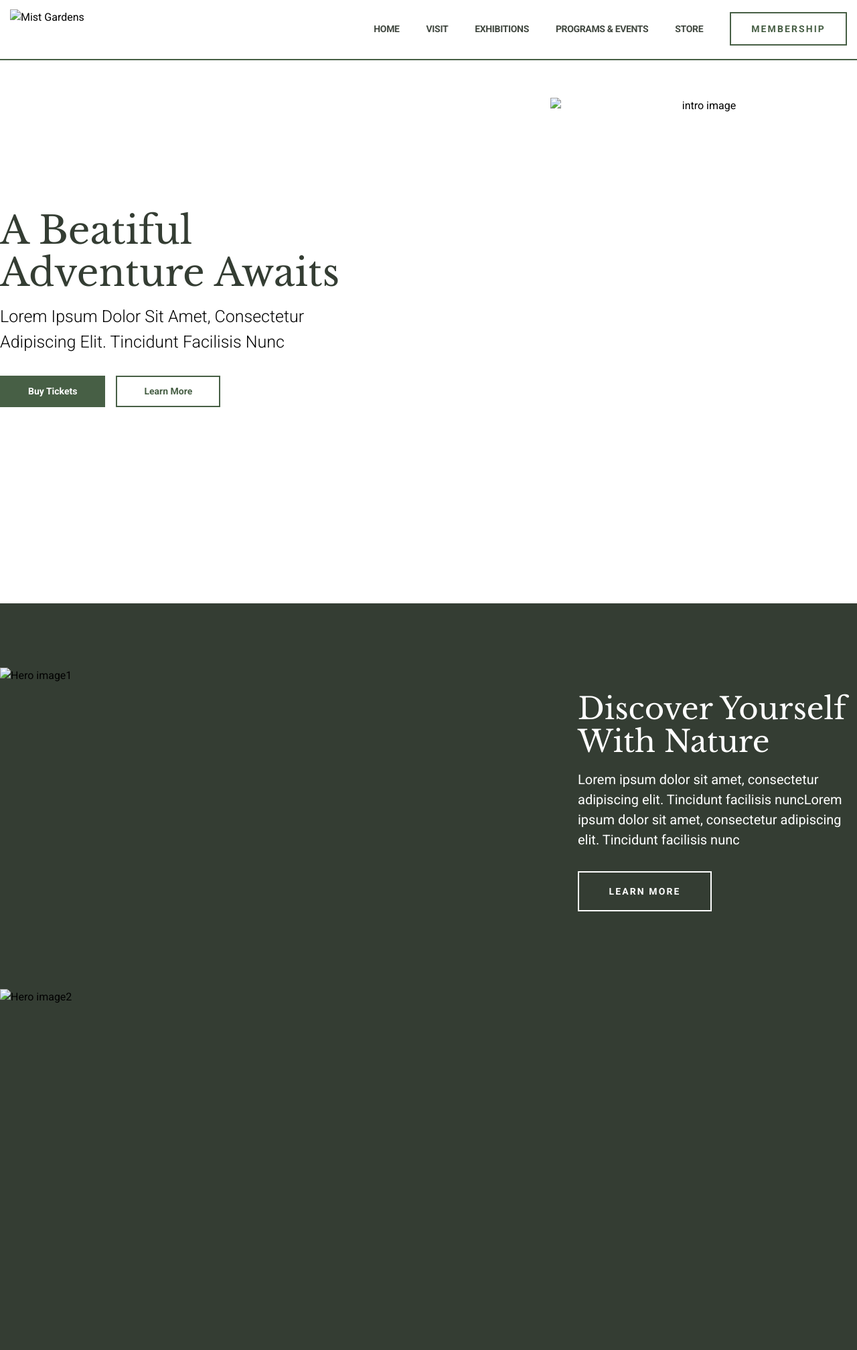
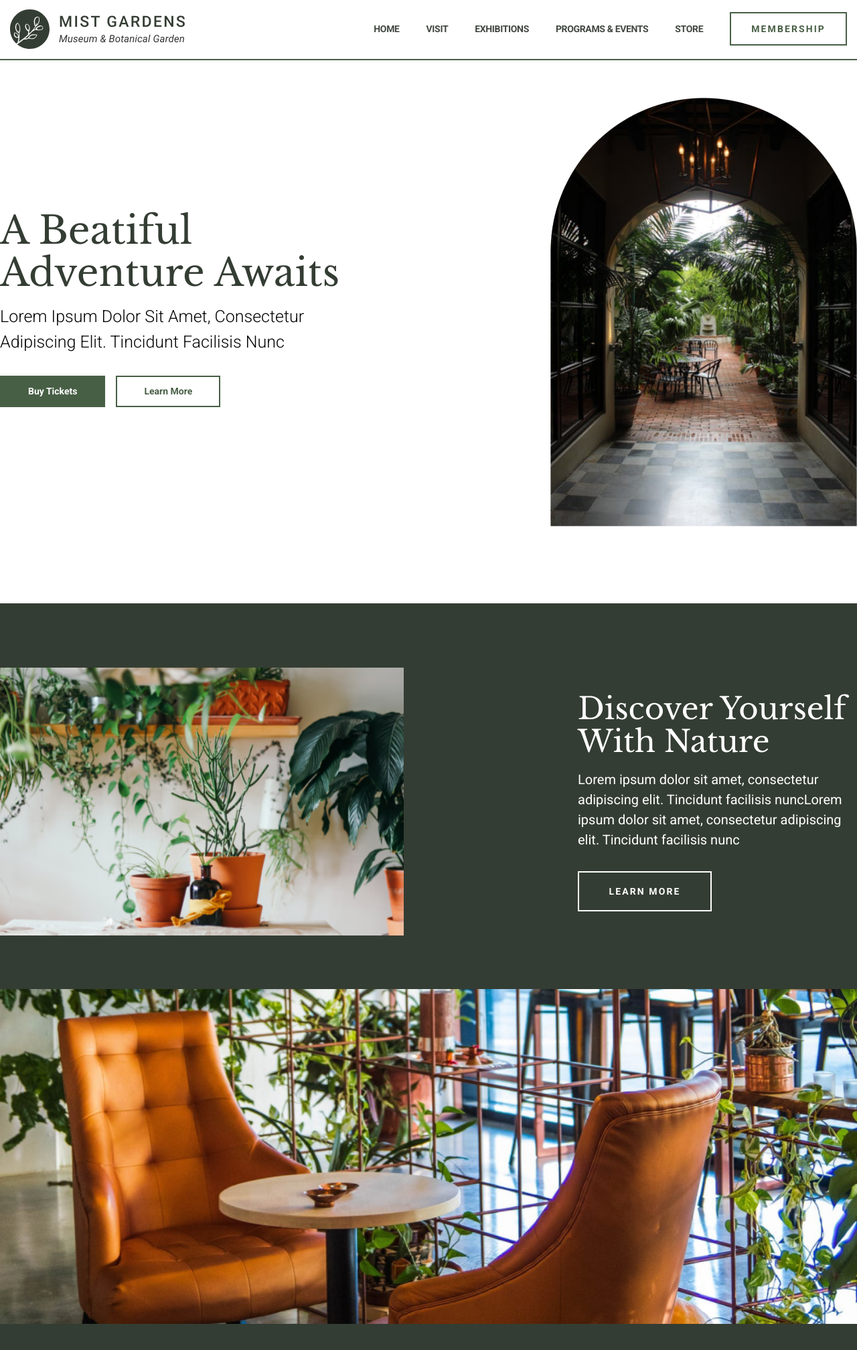
Before and after one commit to sunnatbekweb/Mist-Gardens, a website: page src/index.html in a window 1280 px wide. Shown: the whole page at 67% size. Drawn offline with nearby package versions, Linux system fonts and the light colour scheme; the site is published under a folder, as on GitHub Pages, so addresses that start at the root find nothing.

Commit message:
fixed images

```diff
--- a/src/index.html
+++ b/src/index.html
@@ -5,7 +5,7 @@
     <meta charset="UTF-8">
     <meta http-equiv="X-UA-Compatible" content="IE=edge">
     <meta name="viewport" content="width=device-width, initial-scale=1.0">
-    <link rel="icon" href="/src/assets/icons/favicon.svg">
+    <link rel="icon" href="./assets/icons/favicon.svg">
     <link href="./dist/output.css" rel="stylesheet">
     <title>Mist Gardens</title>
     <link rel="preconnect" href="https://fonts.googleapis.com">
@@ -21,7 +21,7 @@
         <div class="container mx-auto">
             <nav class="flex items-center justify-between border-b-2 border-[#475F45] p-[15px]">
                 <a href="index.html">
-                    <img src="/src/assets/icons/logo.svg" class="w-[215px] h-[49px] lg:w-[263px] lg:h-[59px]"
+                    <img src="./assets/icons/logo.svg" class="w-[215px] h-[49px] lg:w-[263px] lg:h-[59px]"
                         alt="Mist Gardens">
                 </a>
 
@@ -35,7 +35,7 @@
                     <button
                         class="px-[30px] py-[15px] border-2 border-[#475F45] font-black text-sm leading-4 tracking-[0.15em] uppercase text-[#475F45] transition-all btn1_hover">Membership</button>
                 </ul>
-                <img src="/src/assets/icons/menu.svg" class="lg:hidden" alt="menu">
+                <img src="./assets/icons/menu.svg" class="lg:hidden" alt="menu">
             </nav>
         </div>
     </header>
@@ -58,7 +58,7 @@
                         More</button>
                 </div>
             </div>
-            <img src="/src/assets/images/intro-image.png"
+            <img src="./assets/images/intro-image.png"
                 class="w-[254px] h-[356px] text-center md:w-[377px] md:h-[528px] lg:w-[458px] lg:h-[640px]"
                 alt="intro image">
         </div>
@@ -67,7 +67,7 @@
     <section id="hero" class="py-24 bg-[#343D33] ">
         <div class="container mx-auto flex flex-col items-center md:block">
             <div class="lg: flex justify-between items-center mb-20">
-                <img src="/src/assets/images/hero-image1.png" class="w-full h-[400px] lg:w-auto" alt="Hero image1">
+                <img src="./assets/images/hero-image1.png" class="w-full h-[400px] lg:w-auto" alt="Hero image1">
 
                 <div class="w-[417px] hidden lg:block">
                     <h1 class="title font-normal text-[45px] leading-[110%] capitalize text-white">Discover yourself with nature</h1>
@@ -79,7 +79,7 @@
                 </div>
             </div>
 
-            <img src="/src/assets/images/hero-image2.jpg" class="w-full h-[200px] md:h-[300px] lg:h-[500px] mb-[60px]" alt="Hero image2">
+            <img src="./assets/images/hero-image2.jpg" class="w-full h-[200px] md:h-[300px] lg:h-[500px] mb-[60px]" alt="Hero image2">
 
             <div class="w-[417px] flex flex-col items-center justify-center md:items-start lg:hidden">
                 <h1 class="title font-normal text-[45px] leading-[110%] capitalize text-white text-center md:text-left">Discover yourself with nature</h1>
```
